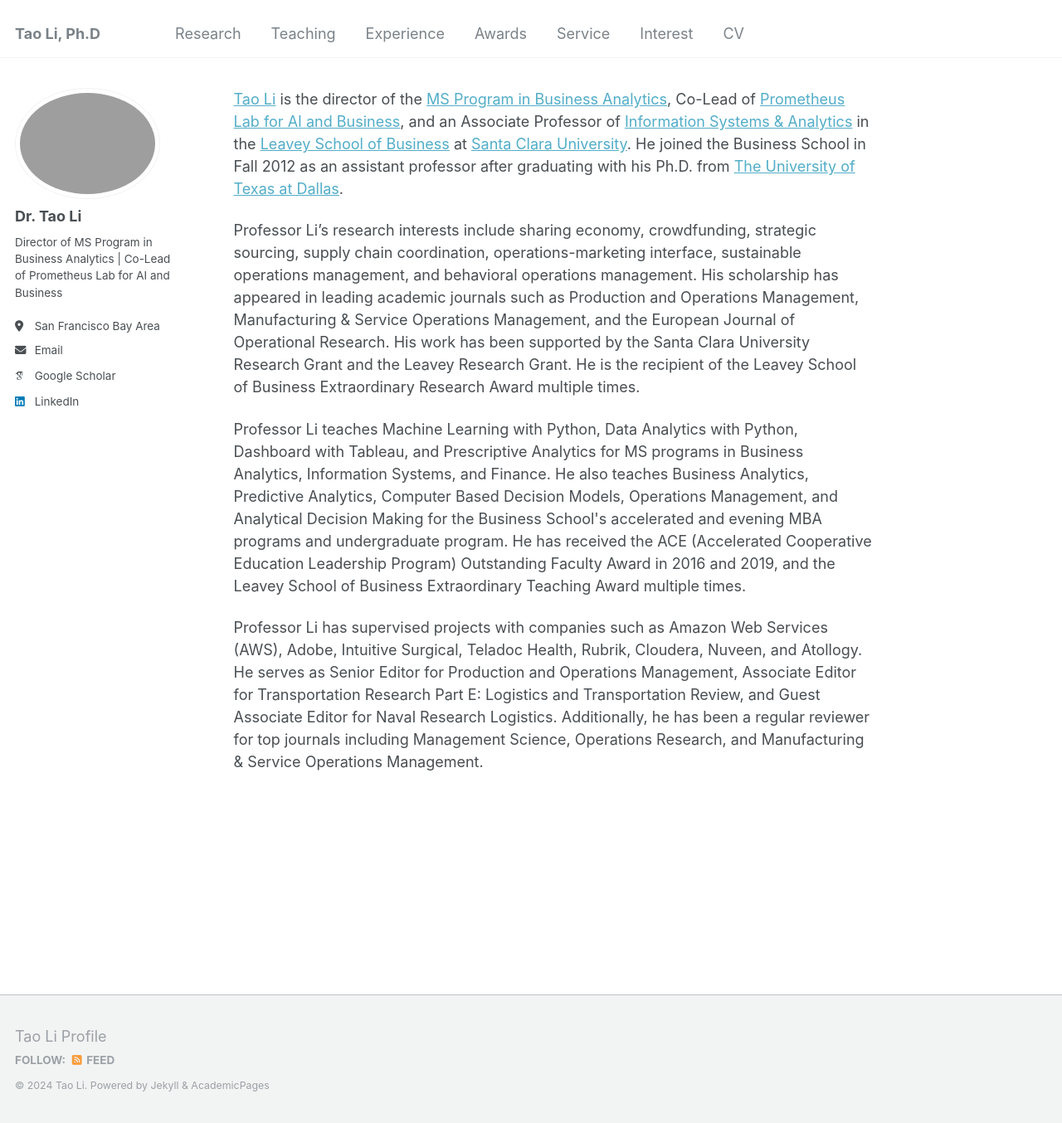
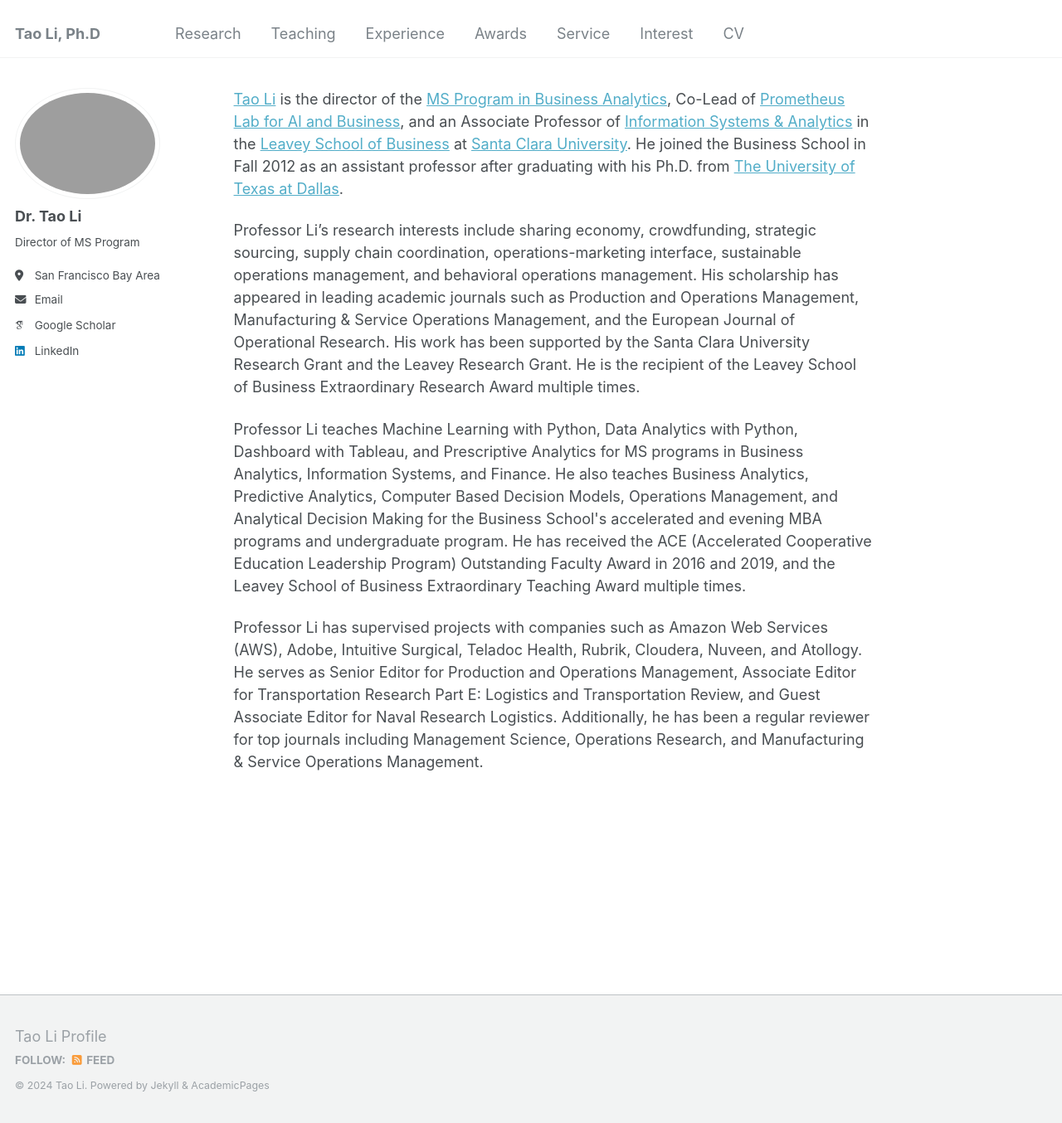
Before and after one commit to Prof-TaoLi/Homepage, a Jekyll site: the page built from _pages/about.md, in a window 1280 px wide and 1354 px high. Shown: the whole window at 83% size. Built offline with Jekyll 4.4.1, drawn with Linux system fonts in a browser that asks for light colours; some web fonts are replaced.

Commit message:
Update _config.yml

```diff
--- a/_config.yml
+++ b/_config.yml
@@ -25,7 +25,7 @@ author:
   avatar           : "profile.png"
   name             : "Dr. Tao Li"
   pronouns         : # example: "she/her"
-  bio              : "Director of MS Program in Business Analytics | Co-Lead of Prometheus Lab for AI and Business"
+  bio              : "Director of MS Program"
   location         : "San Francisco Bay Area"
   uri              : # URL
   email            : "tli1@scu.edu"
```
